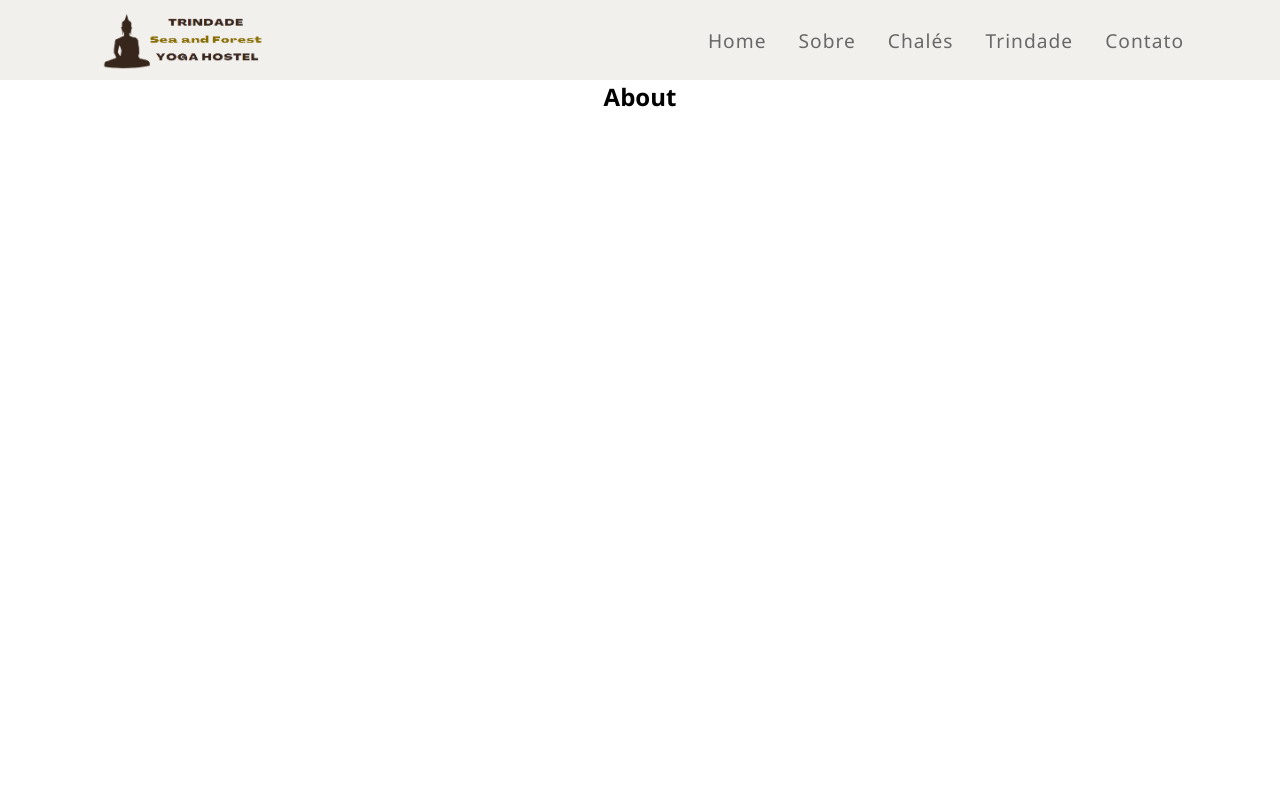
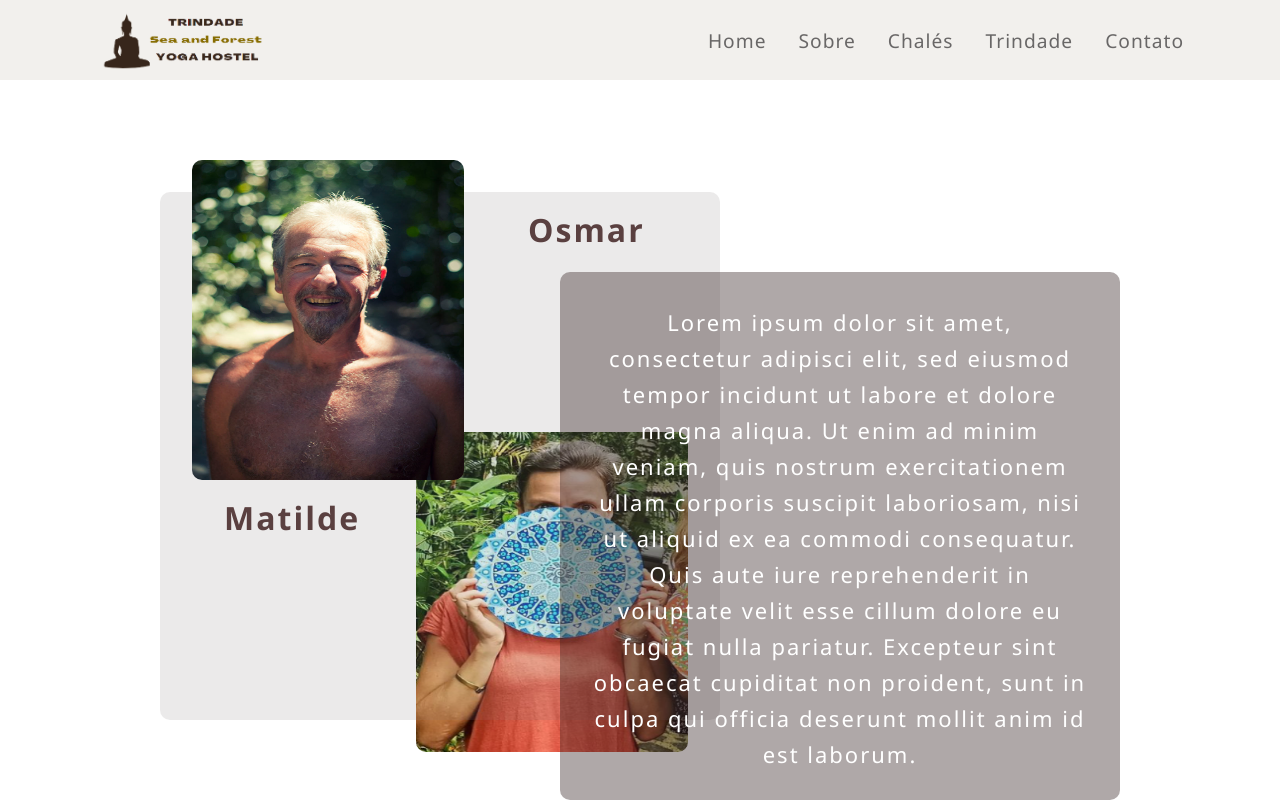
Before and after one commit to lobernardo/YogaHostel, a React (Create React App) app in the folder yoga/: page /about in a window 1280 px wide. Shown: the top 802 px of the page. Built offline with nearby package versions, Linux system fonts and the light colour scheme.

Commit message:
commit_31_3

```diff
--- a/yoga/src/components/pages/AboutSection/About.js
+++ b/yoga/src/components/pages/AboutSection/About.js
@@ -1,4 +1,6 @@
 import styles from './About.module.css'
+import BossCard from './BossCard'
+import DescriptionHostel from './DescriptionHostel'
 
 
 
@@ -9,7 +11,8 @@ function About() {
 
         <section className={styles.about__container}>
 
-            <h1>About</h1>
+            <BossCard />
+            <DescriptionHostel />
 
         </section>
 
--- a/yoga/src/components/pages/AboutSection/About.module.css
+++ b/yoga/src/components/pages/AboutSection/About.module.css
@@ -1,5 +1,60 @@
 .about__container{
     width: 100%;
-    height: 100vh;
+    height: 200vh;
     background-color: white;
+    margin: 0 auto;
+    align-items: flex-start;
+    position: relative;
 }
+
+.card__container__about img{
+    width: 17rem;
+    height: 20rem;
+    border-radius: 10px;
+    position: absolute;
+    left:14rem;
+    top:5rem
+}
+
+.card__container__about .card_um{
+    z-index: 1;
+}
+
+.card__container__about .card_dois{
+
+    position: absolute;
+    top:22rem;
+    left: 28rem;
+    width: 17rem;
+    height: 20rem;
+    z-index: 0;
+}
+
+
+.about__container__description{
+    background-color: rgba(127, 122, 122, 0.157);
+    width: 35rem;
+    height: 33rem;
+    border-radius: 10px;
+    position: absolute;
+    top:7rem;
+    left: 12rem;
+}
+
+.about__container__description h2{
+    color:rgb(90, 64, 64);
+    letter-spacing: 2px;
+    font-size: 2rem;
+}
+
+.about__container__description .osmar{
+    position: absolute;
+    top:1rem;
+    left: 23rem;
+}
+
+.about__container__description .matilde{
+    position: absolute;
+    top: 19rem;
+    left: 4rem;
+}
--- /dev/null
+++ b/yoga/src/components/pages/AboutSection/BossCard.js
@@ -0,0 +1,23 @@
+import styles from  './BossCard.module.css'
+import matilde from '../../assets/matilde.png'
+import osmar from '../../assets/osmar.png'
+
+import 'animate.css'
+
+function BossCard (){
+    return(
+        <div className={styles.boss__container}>
+            <div className={styles.card__container__about}>
+              <img className={styles.card_um} src={osmar}/>
+              <img className={styles.card_dois} src={matilde}/>
+            </div>
+
+            <div className={styles.about__container__description}>
+                <h2 className={styles.osmar}>Osmar</h2>
+                <h2 className={styles.matilde}>Matilde</h2>
+            </div>
+        </div>
+    )
+}
+
+export default BossCard
--- /dev/null
+++ b/yoga/src/components/pages/AboutSection/BossCard.module.css
@@ -0,0 +1,105 @@
+.card__container__about img{
+    width: 17rem;
+    height: 20rem;
+    border-radius: 10px;
+    position: absolute;
+    left:12rem;
+    top:5rem;
+    animation: myAnim 3s ease 0s 1 normal forwards;
+    cursor: pointer;
+}
+
+.card__container__about .card_um{
+    z-index: 1;
+    animation: myAnim 2s ease 0s 1 normal forwards;
+}
+
+.card__container__about .card_dois{
+
+    position: absolute;
+    top:22rem;
+    left: 26rem;
+    width: 17rem;
+    height: 20rem;
+    z-index: 0;
+    animation: myAnim 2.5s ease 0s 1 normal forwards;
+}
+
+
+.about__container__description{
+    background-color: rgba(127, 122, 122, 0.157);
+    width: 35rem;
+    height: 33rem;
+    border-radius: 10px;
+    position: absolute;
+    top:7rem;
+    left: 10rem;
+}
+
+.about__container__description h2{
+    color:rgb(90, 64, 64);
+    letter-spacing: 2px;
+    font-size: 2rem;
+}
+
+.about__container__description .osmar{
+    position: absolute;
+    top:1rem;
+    left: 23rem;
+}
+
+.about__container__description .matilde{
+    position: absolute;
+    top: 19rem;
+    left: 4rem;
+}
+
+.boss__container{
+
+}
+
+@keyframes myAnim {
+	0% {
+		animation-timing-function: ease-in;
+		opacity: 1;
+		transform: translateY(-45px);
+	}
+
+	24% {
+		opacity: 1;
+	}
+
+	40% {
+		animation-timing-function: ease-in;
+		transform: translateY(-24px);
+	}
+
+	65% {
+		animation-timing-function: ease-in;
+		transform: translateY(-12px);
+	}
+
+	82% {
+		animation-timing-function: ease-in;
+		transform: translateY(-6px);
+	}
+
+	93% {
+		animation-timing-function: ease-in;
+		transform: translateY(-4px);
+	}
+
+	25%,
+	55%,
+	75%,
+	87% {
+		animation-timing-function: ease-out;
+		transform: translateY(0px);
+	}
+
+	100% {
+		animation-timing-function: ease-out;
+		opacity: 1;
+		transform: translateY(0px);
+	}
+}
--- /dev/null
+++ b/yoga/src/components/pages/AboutSection/DescriptionHostel.js
@@ -0,0 +1,16 @@
+import styles from  './DescriptionHostel.module.css'
+
+
+import 'animate.css'
+
+function DescriptionHostel (){
+    return(
+        <div className={styles.description__hostel__container}>
+          <p>
+          Lorem ipsum dolor sit amet, consectetur adipisci elit, sed eiusmod tempor incidunt ut labore et dolore magna aliqua. Ut enim ad minim veniam, quis nostrum exercitationem ullam corporis suscipit laboriosam, nisi ut aliquid ex ea commodi consequatur. Quis aute iure reprehenderit in voluptate velit esse cillum dolore eu fugiat nulla pariatur. Excepteur sint obcaecat cupiditat non proident, sunt in culpa qui officia deserunt mollit anim id est laborum.
+          </p>
+        </div>
+    )
+}
+
+export default DescriptionHostel
--- /dev/null
+++ b/yoga/src/components/pages/AboutSection/DescriptionHostel.module.css
@@ -0,0 +1,28 @@
+.description__hostel__container{
+    background-color: rgba(50, 31, 31, 0.39);
+    width: 35rem;
+    height: 33rem;
+    border-radius: 10px;
+    position: absolute;
+    right: 10rem;
+    top:12rem;
+    animation: myAnim 2.5s ease-in 0s 1 normal forwards;
+}
+
+@keyframes myAnim {
+	0% {
+		opacity: 0;
+	}
+
+	100% {
+		opacity: 1;
+	}
+}
+
+.description__hostel__container p{
+    color: white;
+    letter-spacing: 2px;
+    line-height: 36px;
+    font-size: 22px;
+    margin: 2rem;
+}
--- a/yoga/src/components/pages/HomeSection/HomeTwo.js
+++ b/yoga/src/components/pages/HomeSection/HomeTwo.js
@@ -1,7 +1,7 @@
 import styles from './HomeTwo.module.css'
 import logo_apoio from '../../assets/logo_apoio.png'
 import yoga1 from '../../assets/yoga1.png'
-
+import 'animate.css'
 
 function HomeTwo (){
     return(
```
Also changed, not shown: yoga/src/components/assets/matilde.png (added).
